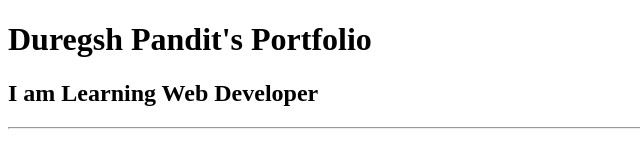
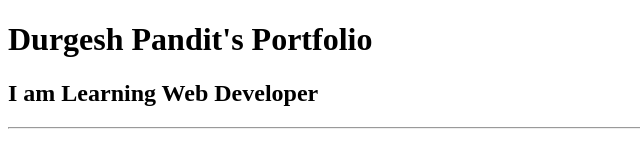
Before and after one commit to DurgeshPandit11/html-portfolio, a plain HTML site: page index.html in a window 1280 px wide. Shown: the top 150 px of the page, without its empty margins (0-640 px from the left). Drawn offline with Linux system fonts and the light colour scheme.

Commit message:
Update index.html

```diff
--- a/index.html
+++ b/index.html
@@ -7,7 +7,7 @@
     <title>Durgesh's Portfolio</title>
 </head>
 <body>
-    <h1>Duregsh Pandit's Portfolio</h1>
+    <h1>Durgesh Pandit's Portfolio</h1>
     <h2>I am Learning Web Developer</h2>
 
     <hr />
```
